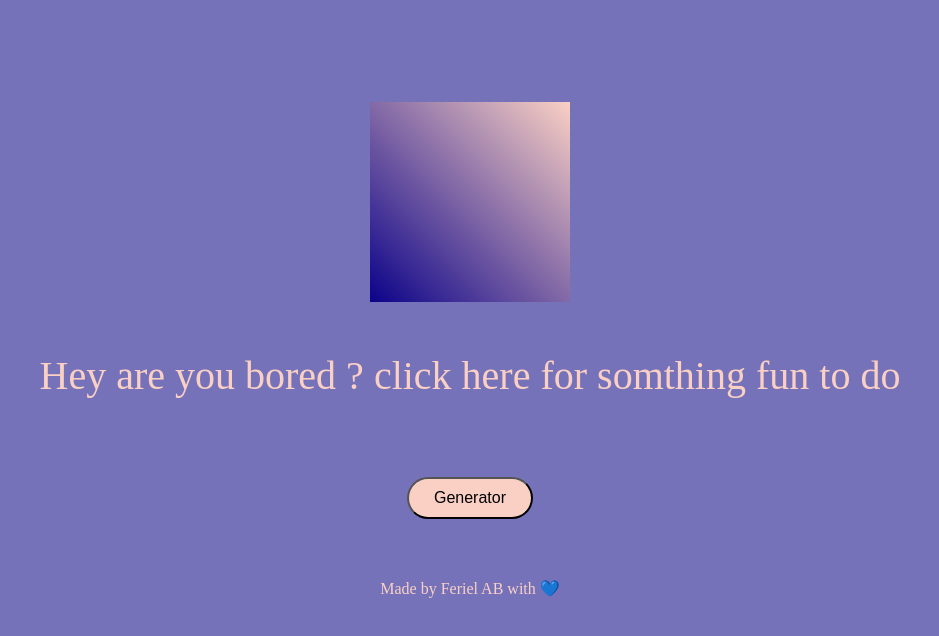
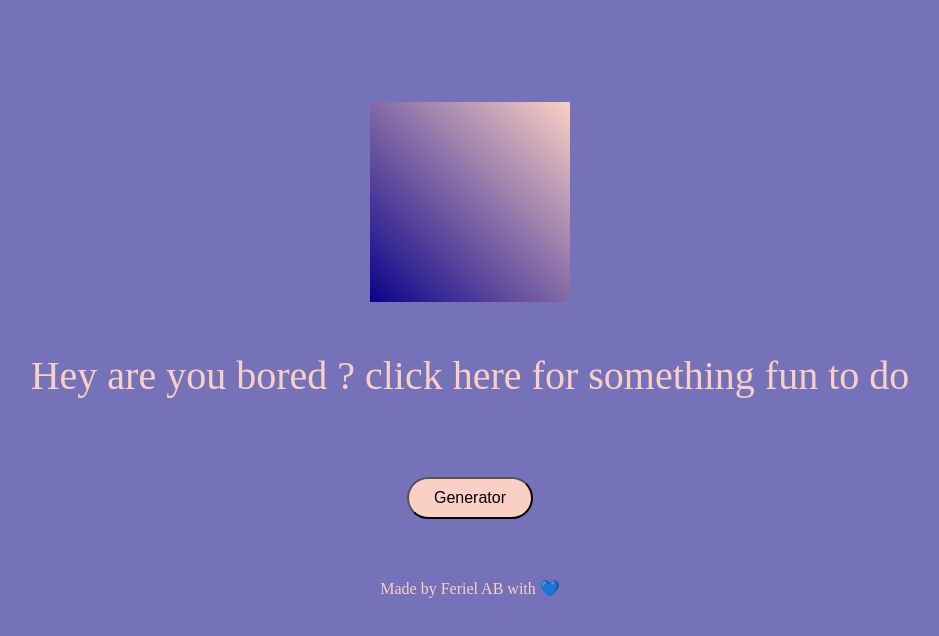
Before and after one commit to Sunshinering/stuff-to-do-, a plain HTML site: page index.html in a window 1280 px wide. Shown: the whole page, without its empty margins (170-1109 px from the left). Drawn offline with Linux system fonts and the light colour scheme.

Commit message:
index.html

```diff
--- a/index.html
+++ b/index.html
@@ -10,7 +10,7 @@
 <div class="container-shape">
     <div class="shape" id="shit"></div>
 </div>
-<div class="phrase">Hey are you bored ? click here for somthing fun to do </div>
+<div class="phrase">Hey are you bored ? click here for something fun to do </div>
 <div class="link-countainer">
     <a class="link"> </a>
  </div>
```
